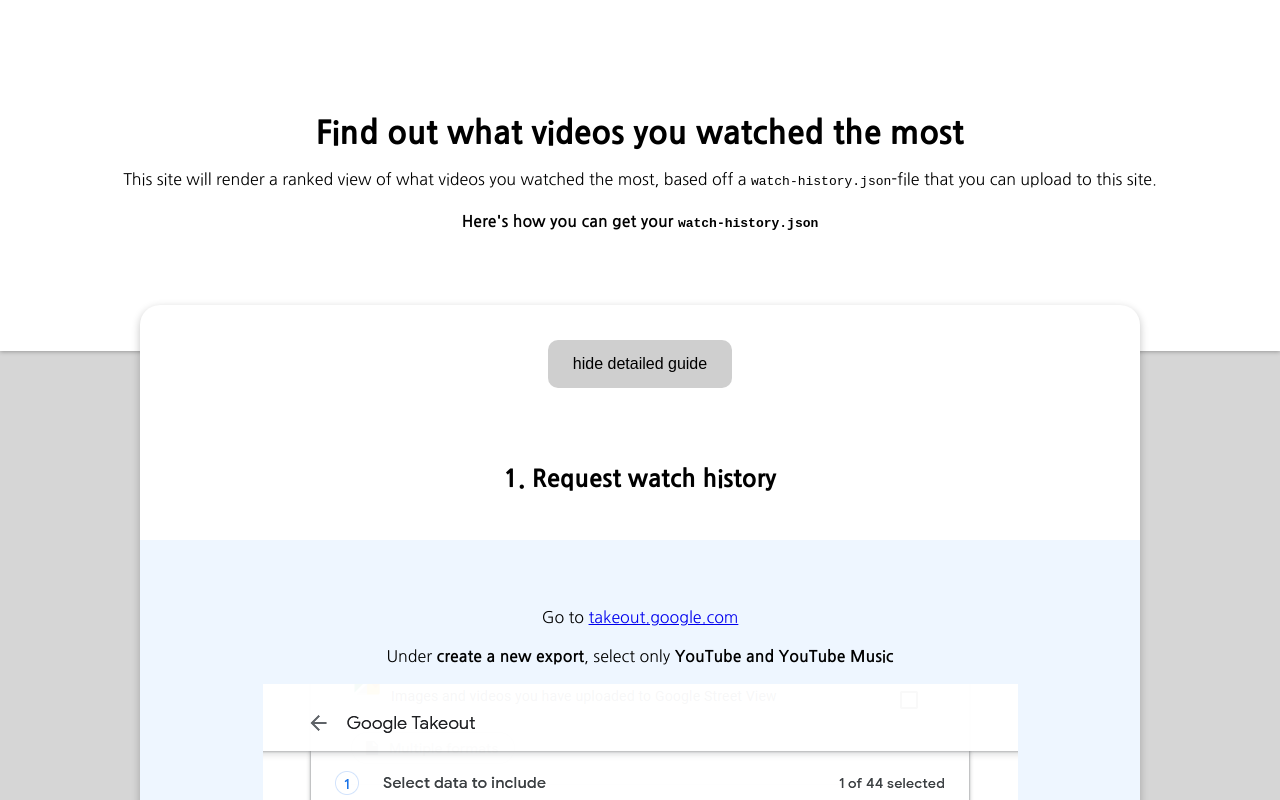
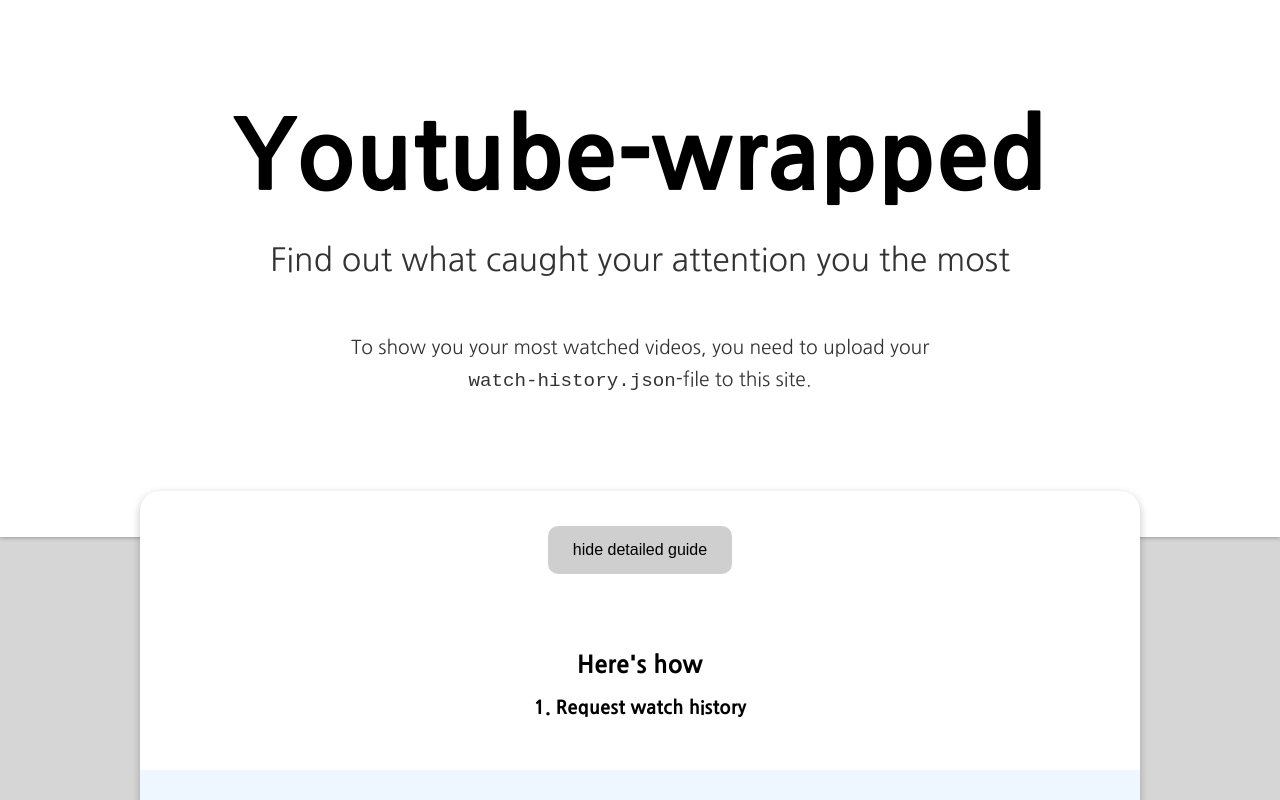
Before and after one commit to paalss/youtube-wrapped, a React (Create React App) app: page / in a window 1280 px wide. Shown: the top 800 px of the page. Built offline with nearby package versions, Linux system fonts and the light colour scheme.

Commit message:
title content and styling changes

```diff
--- a/src/App.css
+++ b/src/App.css
@@ -28,6 +28,24 @@ header .overlaySpacing {
   text-align: center;
 }
 
+h1 {
+  font-size: 6rem;
+  line-height: 7rem;
+  margin: 0 auto;
+}
+
+.tagline {
+  width: auto;
+  font-size: 2rem;
+  margin: 1rem auto;
+  line-height: 4rem;
+}
+
+.intro {
+  font-size: 1.2rem;
+  line-height: 2rem;
+}
+
 h1,
 h2,
 h3 {
@@ -40,6 +58,12 @@ h2 {
 
 h3 {
   margin-bottom: 0;
+}
+
+p {
+  color: #333;
+  width: 580px;
+  margin: 40px auto;
 }
 
 button,
--- a/src/components/common/list/listItem.module.css
+++ b/src/components/common/list/listItem.module.css
@@ -7,7 +7,7 @@ a.itemLink:hover {
   text-decoration: underline;
 }
 
-p {
+li.rankedItem p {
   margin: 15px 0;
 }
 
--- a/src/components/common/uploadPage/uploadPage.js
+++ b/src/components/common/uploadPage/uploadPage.js
@@ -18,16 +18,10 @@ const UploadPage = ({ onUpload }) => {
   return (
     <div className="App center">
       <header>
-        <h1>Find out what videos you watched the most</h1>
-        <p>
-          This site will render a ranked view of what videos you watched the
-          most, based off a <code>watch-history.json</code>-file that you can
-          upload to this site.
-        </p>
-        <p>
-          <b>
-            Here's how you can get your <code>watch-history.json</code>
-          </b>
+        <h1>Youtube-wrapped</h1>
+        <p className="tagline">Find out what caught your attention you the most</p>
+        <p className="intro">
+          To show you your most watched videos, you need to upload your <code>watch-history.json</code>-file to this site.
         </p>
       </header>
       <Overlay>
@@ -36,7 +30,8 @@ const UploadPage = ({ onUpload }) => {
         </button>
         {showGuide && (
           <div>
-            <h2>1. Request watch history</h2>
+            <h2>Here's how</h2>
+            <h3>1. Request watch history</h3>
             <div className={classes.box}>
               <p>
                 Go to{" "}
@@ -79,7 +74,7 @@ const UploadPage = ({ onUpload }) => {
                 you can download your files
               </p>
             </div>
-            <h2>2. Download files</h2>
+            <h3>2. Download files</h3>
             <div className={classes.box}>
               <p>
                 Once you've got the mail from <b>Google Takeout</b>, you can
@@ -97,7 +92,7 @@ const UploadPage = ({ onUpload }) => {
               </p>
               <GuideFolderStructure />
             </div>
-            <h2>3. Upload file to this site</h2>
+            <h3>3. Upload file to this site</h3>
           </div>
         )}
         <div className={classes.box}>
```
